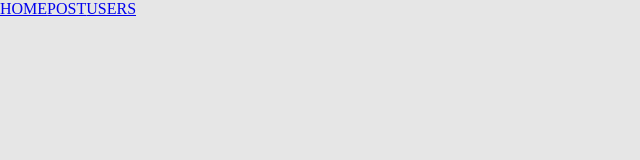
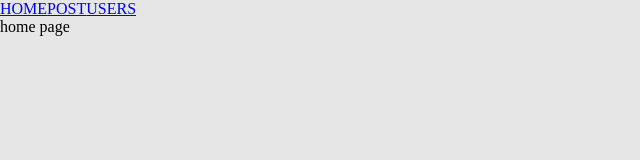
Before and after one commit to RodionSverdlovAl/Notes-Application, a React (Create React App) app: page / in a window 1280 px wide. Shown: the top 160 px of the page, without its empty margins (0-640 px from the left). Built offline with nearby package versions, Linux system fonts and the light colour scheme.

Commit message:
add routing

```diff
--- a/src/App.js
+++ b/src/App.js
@@ -5,6 +5,9 @@ import { useEffect } from 'react'
 import { fetchPosts } from './store/asyncActions/posts'
 import {Routes, Route} from 'react-router-dom'
 import { Layout } from './components/Layout'
+import { Homepage } from './pages/Homepage'
+import { Postpage } from './pages/Postspage'
+import { Userpage } from './pages/Userspage'
 
 const App = () =>{
 
@@ -18,7 +21,9 @@ const App = () =>{
         <div>
            <Routes>
              <Route path='/' element ={<Layout/>}>
-
+                <Route index element = {<Homepage/>}/>
+                <Route path = 'posts' element={<Postpage/>}/>
+                <Route path = 'users' element = {<Userpage/>}/>
              </Route>
            </Routes>
         </div>
--- a/src/pages/Homepage.jsx
+++ b/src/pages/Homepage.jsx
@@ -0,0 +1,9 @@
+const Homepage = () =>{
+    return(
+        <div>
+            home page
+        </div>
+    )
+}
+
+export {Homepage}
--- a/src/pages/Postspage.jsx
+++ b/src/pages/Postspage.jsx
@@ -0,0 +1,9 @@
+const Postpage = () =>{
+    return(
+        <div>
+            post page
+        </div>
+    )
+}
+
+export {Postpage}
--- a/src/pages/Userspage.jsx
+++ b/src/pages/Userspage.jsx
@@ -0,0 +1,9 @@
+const Userpage = () =>{
+    return(
+        <div>
+            user page
+        </div>
+    )
+}
+
+export {Userpage}
```
